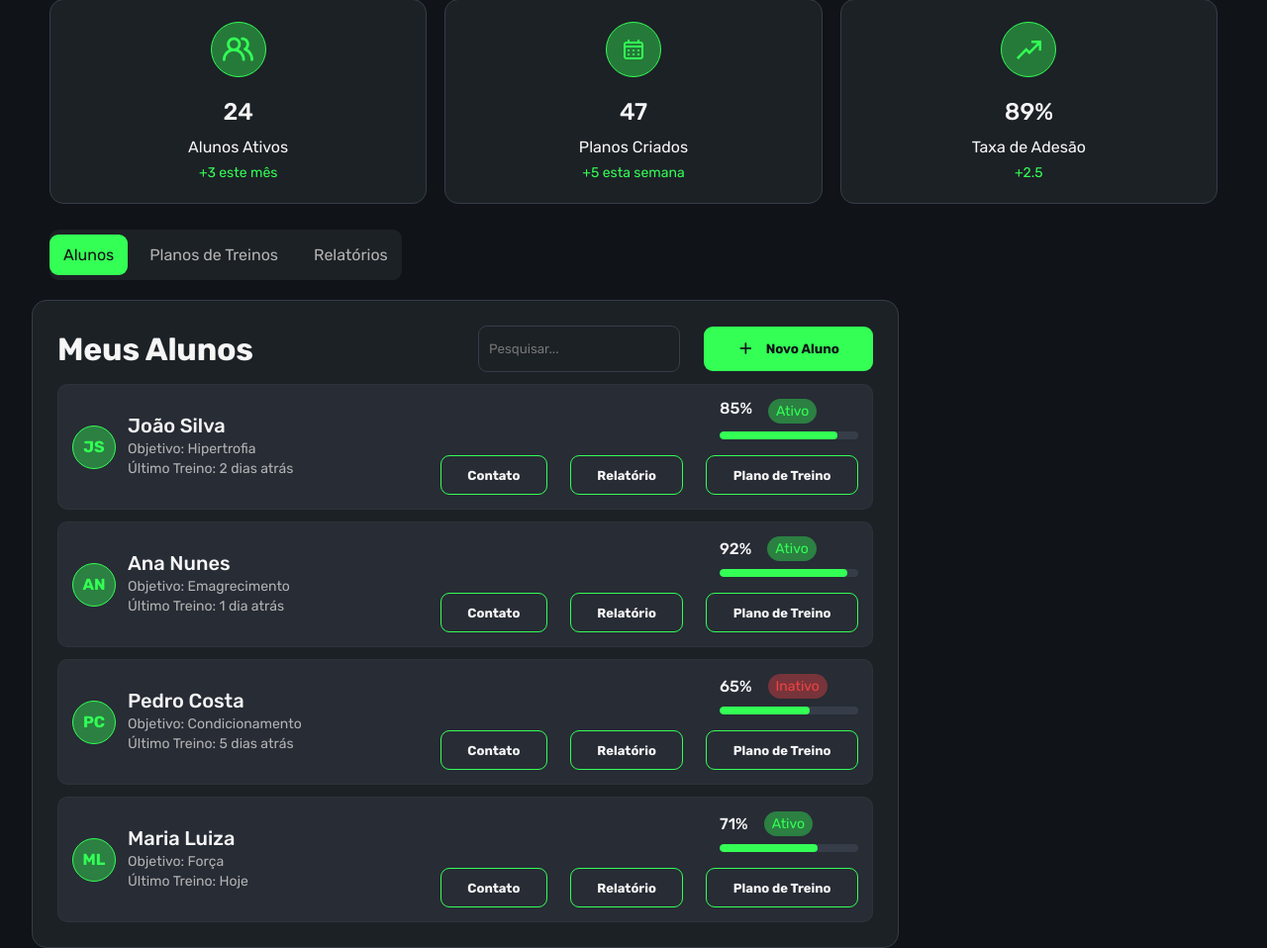
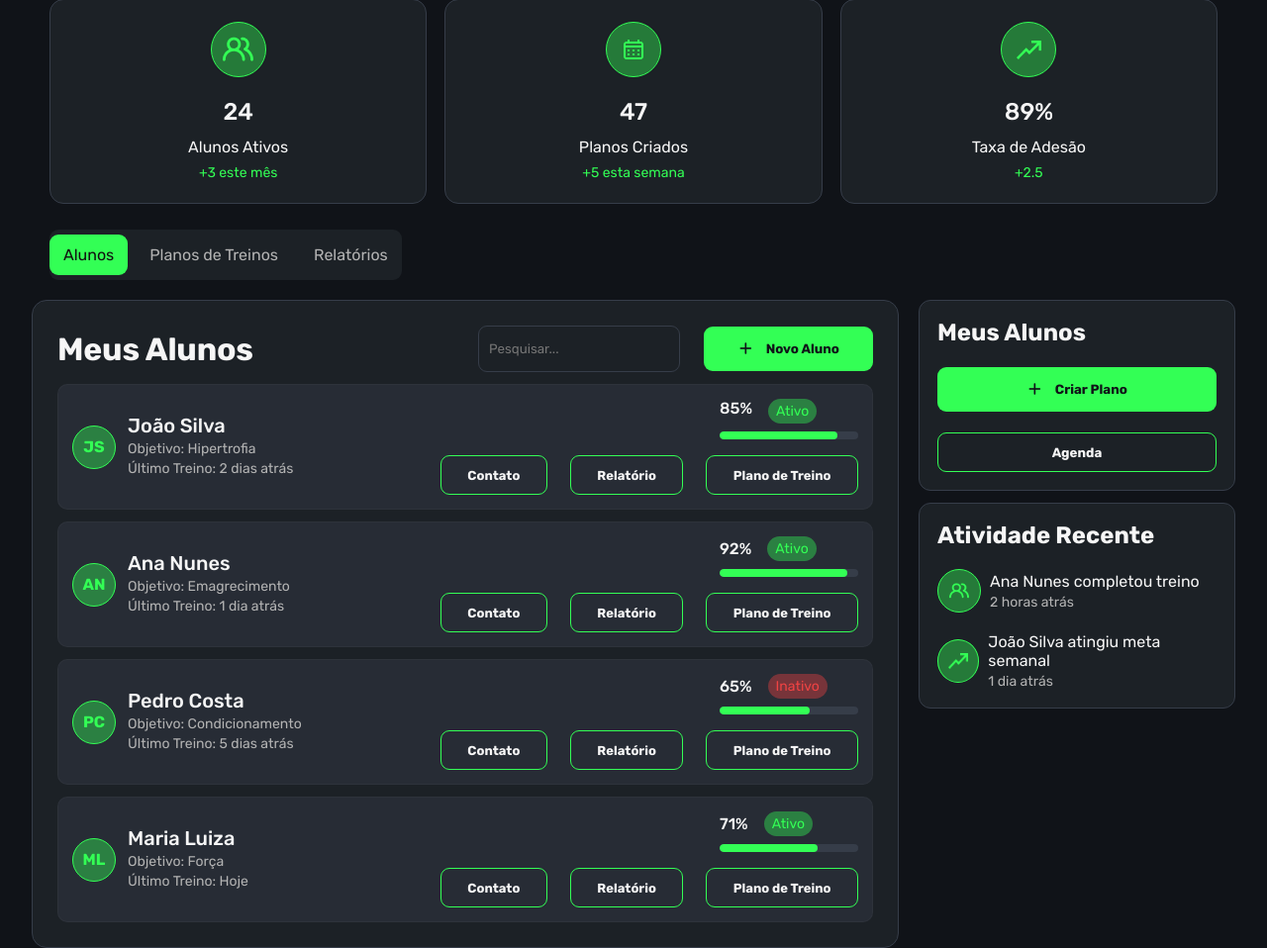
Before and after one commit to sara-allima/FitBooster, a Django app: page /dashboard-alunos/ in a window 1280 px wide. Shown: the part 167-1125 px from the top of the page at 99% size. Run offline with Django 5.2, Linux system fonts and the light colour scheme; some libraries are stand-ins or nearby versions; some web fonts are replaced.

Commit message:
Sidebar completo

```diff
--- a/home/templates/home/pages/dashboardAlunos.html
+++ b/home/templates/home/pages/dashboardAlunos.html
@@ -37,6 +37,10 @@
                 </div>
             </section>
         </main>
+
+        <aside>
+            {% include "home/partials/dashboard/sidebar.html" %}
+        </aside>
     </div>
 
     <script src="{% static "dashboard/js/script.js" %}"></script>
--- /dev/null
+++ b/home/templates/home/partials/dashboard/sidebar.html
@@ -0,0 +1,26 @@
+{% load static %}
+<div class="sidebar-card">
+    <h2 class="sidebar-title">Meus Alunos</h2>
+    <button class="btn primary-button"><i class="fa-solid fa-plus"></i>Criar Plano</button>
+    <button class="btn secundary-button agenda-button">Agenda</button>
+</div>
+
+<div class="sidebar-card">
+    <h2 class="sidebar-title">Atividade Recente</h2>
+
+    <div class="activity-item">
+        <div class="avatar"><img src="{% static "dashboard/images/icon-people.png" %}" alt="Ícone verde de pessoas"></div>
+        <div>
+            <p class="sidebar-subtitle">Ana Nunes completou treino</p>
+            <p class="sidebar-small-subtitle">2 horas atrás</p>
+        </div>
+    </div>
+
+    <div class="activity-item">
+        <div class="avatar"><img src="{% static "dashboard/images/icon-arrow-up.png" %}" alt="Ícone verde com seta apontando para cima, simulando a subida de um gráfico"></div>
+        <div>
+            <p class="sidebar-subtitle">João Silva atingiu meta semanal</p>
+            <p class="sidebar-small-subtitle">1 dia atrás</p>
+        </div>
+    </div>
+</div>
--- a/static/dashboard/css/dashboard.css
+++ b/static/dashboard/css/dashboard.css
@@ -114,10 +114,10 @@ header {
 
     /*Main card e side bar*/
 .main-grid{
-  display:grid;
+  display: grid;
   grid-template-columns: 1fr 320px;
-  gap:20px;
-  align-items:start;
+  gap: 1.25rem;
+  align-items: start;
 }
   /*Main card e side bar*/
 
@@ -142,7 +142,7 @@ header {
 .controls {
   display: flex;
   gap: 1.5rem;
-  align-items: center
+  align-items: center;
 }
 .input {
   background: transparent;
@@ -265,11 +265,42 @@ header {
 
 /*Side Bar*/
 .sidebar-card{
-  background: hsl(var(--card));
-  padding:18px;border-radius:12px;border:1px solid hsla(var(--border),0.45);
+  background: var(--secundary-dark-bg);
+  padding: 1.125rem;
+  border-radius: 12px;
+  border: 1px solid var(--border-color);
+  margin-bottom: 0.75rem;
 }
 .sidebar-title {
   font-weight: 700;
   margin-bottom: 0.625rem;
+  font-size: 24px;
+}
+.sidebar-card .btn {
+  width: 100%;
+  display: flex;
+  align-items: center;
+  justify-content: center;
+  margin-top: 1.313rem;
+}
+.activity-item {
+  display: flex;
+  gap: 0.563rem;
+  margin-top: 1.25rem;
+  align-items: center;
+}
+.agenda-button {
+  color: var(--primary-white-bg-text);
+}
+.avatar img {
+  width: 20px;
+}
+.sidebar-subtitle {
+  font-size: 16px;
+  margin-bottom: 3px;
+}
+.sidebar-small-subtitle {
+  color: var(--secundary-dark-text);
+  font-size: 14px;
 }
 /*Side Bar*/
--- a/static/global/css/globais.css
+++ b/static/global/css/globais.css
@@ -11,6 +11,7 @@
     border-radius: 9px;
     text-decoration: none;
     font-weight: 700;
+    background: transparent;
 }
 .primary-button {
     background-color: var(--primary-green);
```
